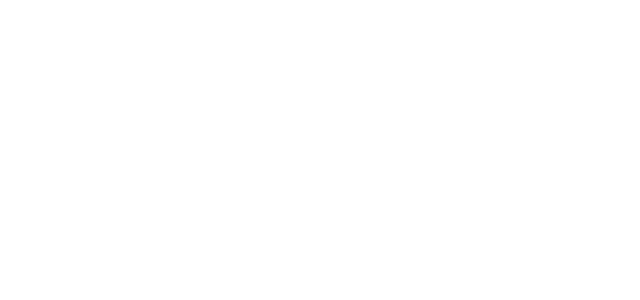
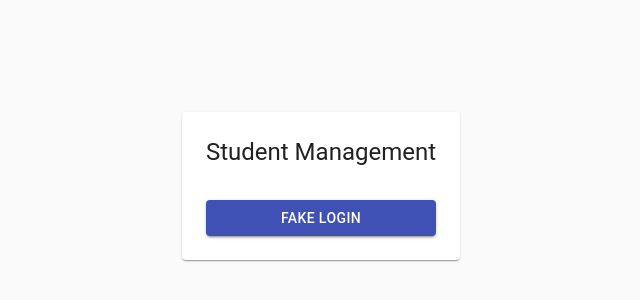
Before and after one commit to viet34tqc/redux-saga, a React (Create React App) app: page /login in a window 1280 px wide. Shown: the part 214-514 px from the top of the page, without its empty margins (319-959 px from the left). Built offline with nearby package versions, Linux system fonts and the light colour scheme.

Commit message:
Login action

```diff
--- a/package.json
+++ b/package.json
@@ -3,6 +3,8 @@
   "version": "0.1.0",
   "private": true,
   "dependencies": {
+    "@material-ui/core": "^4.12.3",
+    "@material-ui/icons": "^4.11.2",
     "@reduxjs/toolkit": "^1.5.1",
     "@testing-library/jest-dom": "^4.2.4",
     "@testing-library/react": "^9.3.2",
--- /dev/null
+++ b/src/app/rootSaga.ts
@@ -0,0 +1,6 @@
+import { all } from 'redux-saga/effects';
+import { authSaga } from '../features/auth/authSaga';
+
+export default function* rootSaga() {
+	yield all([authSaga()]);
+}
--- a/src/app/store.ts
+++ b/src/app/store.ts
@@ -1,11 +1,21 @@
-import { configureStore, ThunkAction, Action } from '@reduxjs/toolkit';
+import createSagaMiddleware from '@redux-saga/core';
+import { Action, configureStore, ThunkAction } from '@reduxjs/toolkit';
+import authReducer from '../features/auth/authSlice';
 import counterReducer from '../features/counter/counterSlice';
+import rootSaga from './rootSaga';
+
+const sagaMiddleware = createSagaMiddleware();
 
 export const store = configureStore({
 	reducer: {
 		counter: counterReducer,
+		auth: authReducer,
 	},
+	middleware: (getDefaultMiddleware) =>
+		getDefaultMiddleware().concat(sagaMiddleware),
 });
+
+sagaMiddleware.run(rootSaga);
 
 export type AppDispatch = typeof store.dispatch;
 export type RootState = ReturnType<typeof store.getState>;
--- /dev/null
+++ b/src/features/auth/authSaga.ts
@@ -0,0 +1,36 @@
+import { fork, take } from '@redux-saga/core/effects';
+import { PayloadAction } from '@reduxjs/toolkit';
+import { login, LoginPayload, logout } from './authSlice';
+
+function handleLogin(payload: LoginPayload) {
+	console.log('Handle login', payload);
+}
+
+function handleLogout() {
+	console.log('Logged out');
+}
+
+function* watchLoginFlow() {
+	while (true) {
+		// wait for dispatching action login
+		// take is non-blocking call, it returns the action object that is being dispatched.
+		const action: PayloadAction<LoginPayload> = yield take(login.type);
+		// then handle login
+		yield fork(handleLogin, action.payload);
+
+		// Now the login is done
+		// If you click the login again, it won't execute the 'take' above again.
+
+		// wait for dispatching action logout
+		yield take(logout.type);
+		// then handle logout
+		yield fork(handleLogout);
+
+		// Now the logout is done
+		// Because we are in the loop, so return to the login handle again
+	}
+}
+
+export function* authSaga() {
+	yield fork(watchLoginFlow);
+}
--- /dev/null
+++ b/src/features/auth/authSlice.ts
@@ -0,0 +1,53 @@
+import { createSlice, PayloadAction } from '@reduxjs/toolkit';
+import { RootState } from '../../app/store';
+import { User } from '../../models';
+
+export interface LoginPayload {
+	username: string;
+	password: string;
+}
+
+export interface AuthState {
+	isLoggedIn: boolean;
+	logging: boolean;
+	currentUser: User | null;
+}
+
+const initialState: AuthState = {
+	isLoggedIn: false,
+	logging: false,
+	currentUser: null,
+};
+
+const authSlice = createSlice({
+	name: 'auth',
+	initialState,
+	reducers: {
+		login: (state, action: PayloadAction<LoginPayload>) => {
+			state.logging = true;
+		},
+		loginSuccess: (state, action: PayloadAction<User>) => {
+			state.isLoggedIn = true;
+			state.logging = false;
+			state.currentUser = action.payload;
+		},
+		loginFailed: (state, action: PayloadAction<string>) => {
+			state.logging = false;
+		},
+		logout: (state) => {
+			state.isLoggedIn = false;
+			state.currentUser = null;
+		},
+	},
+});
+
+// Actions creators
+export const { login, loginSuccess, loginFailed, logout } = authSlice.actions;
+
+// Selector
+export const selectIsLoggedIn = (state: RootState) => state.auth.isLoggedIn;
+export const selectIsLogging = (state: RootState) => state.auth.logging;
+
+// Reducer
+const authReducer = authSlice.reducer;
+export default authReducer;
--- a/src/features/auth/pages/LoginPage.tsx
+++ b/src/features/auth/pages/LoginPage.tsx
@@ -1,14 +1,54 @@
+import { Box, Button, makeStyles, Paper, Typography } from '@material-ui/core';
+import { useAppDispatch } from '../../../app/hooks';
+import { login } from '../authSlice';
 
-interface LoginPageProps {
+const useStyles = makeStyles((theme) => ({
+	root: {
+		display: 'flex',
+		flexFlow: 'row nowrap',
+		justifyContent: 'center',
+		alignItems: 'center',
+		minHeight: '100vh',
+	},
 
-}
+	box: {
+		padding: theme.spacing(3),
+	},
+}));
 
-const LoginPage = (props: LoginPageProps) => {
-    return (
-        <div>
+const LoginPage = () => {
+	const classes = useStyles();
+	const dispatch = useAppDispatch();
 
-        </div>
-    )
-}
+	const handleLoginClick = () => {
+		// TODO: get username and pwd from the login form.
+		dispatch(
+			login({
+				username: '',
+				password: '',
+			})
+		);
+	};
+	return (
+		<div className={classes.root}>
+			<Paper elevation={1} className={classes.box}>
+				<Typography variant="h5" component="h1">
+					Student Management
+				</Typography>
 
-export default LoginPage
+				<Box mt={4}>
+					<Button
+						fullWidth
+						variant="contained"
+						color="primary"
+						onClick={handleLoginClick}
+					>
+						Fake Login
+					</Button>
+				</Box>
+			</Paper>
+		</div>
+	);
+};
+
+export default LoginPage;
--- a/src/index.tsx
+++ b/src/index.tsx
@@ -1,3 +1,4 @@
+import { CssBaseline } from '@material-ui/core';
 import React from 'react';
 import ReactDOM from 'react-dom';
 import { Provider } from 'react-redux';
@@ -10,6 +11,7 @@ import * as serviceWorker from './serviceWorker';
 ReactDOM.render(
 	<React.StrictMode>
 		<Provider store={store}>
+			<CssBaseline />
 			<BrowserRouter>
 				<App />
 			</BrowserRouter>
--- a/src/models/index.ts
+++ b/src/models/index.ts
@@ -1,3 +1,4 @@
 export * from './city';
+export * from './common';
 export * from './student';
-export * from './common';
+export * from './user';
--- /dev/null
+++ b/src/models/user.ts
@@ -0,0 +1,4 @@
+export interface User {
+	id: number | string;
+	name: string;
+}
```
Also changed, not shown: 1 other file (tests, documents, lock files or other folders). Lines whose indentation alone changed are shown as unchanged.
